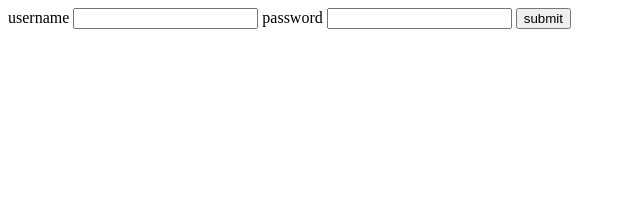
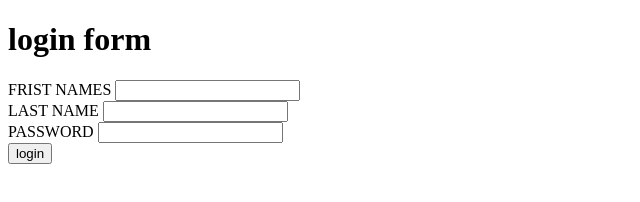
Before and after one commit to Iraguhapierredizzo/3SWD, a plain HTML site: page 3SWD.html in a window 1280 px wide. Shown: the whole page, without its empty margins (0-640 px from the left). Drawn offline with Linux system fonts and the light colour scheme.

Commit message:
login.html

```diff
--- a/3SWD.html
+++ b/3SWD.html
@@ -1,6 +1,25 @@
+<!DOCTYPE html>
+<html>
+<head>
+	<title>wellcome</title>
+</head>
+<link rel="stylesheet"  href="log.css">
+<h1>login form</h1>
+<body>
+	<form>
+		<div id="but">
+		<label>FRIST NAMES</label>
+		<input type="text" name="text">
+<br>
+		<label>LAST NAME</label>
+		<input type="text" name="text">
+<br>
+		<label>PASSWORD</label>
+		<input type="password" name="password">
+<br>
 
-<label>username</label>
-<input type="text"id="text">
-<label>password</label>
-<input type="password"id="password">
-<input type="submit"value="submit">
+		<button>login</button>
+	</div>
+	</form>
+</body>
+</html>
```
